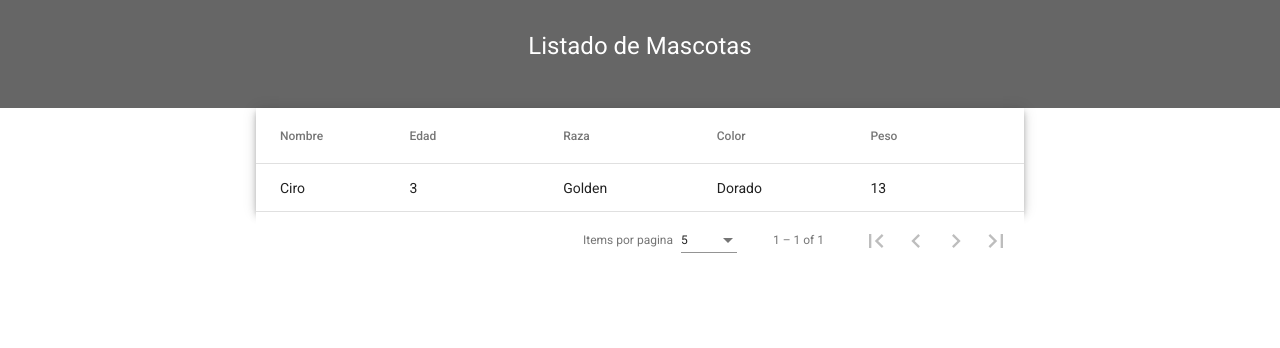
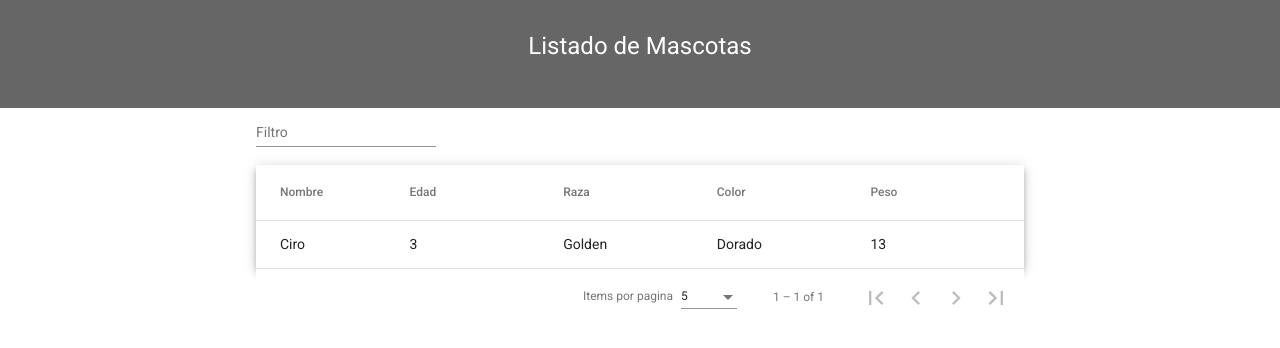
Before and after one commit to AMorenoBerrocal/repositorio-NetCore-Angular, an Angular app in the folder FE-CRUDMascotas/: page / in a window 1280 px wide. Shown: the top 348 px of the page. Built offline with nearby package versions, Linux system fonts and the light colour scheme.

Commit message:
Añadiendo filtros

```diff
--- a/FE-CRUDMascotas/src/app/components/listado-mascota/listado-mascota.component.css
+++ b/FE-CRUDMascotas/src/app/components/listado-mascota/listado-mascota.component.css
@@ -16,3 +16,8 @@
 td, th {
     width: 15%;
 }
+
+.mat-mdc-form-field {
+    font-size: 14px;
+    width: 100%;
+  }
--- a/FE-CRUDMascotas/src/app/components/listado-mascota/listado-mascota.component.html
+++ b/FE-CRUDMascotas/src/app/components/listado-mascota/listado-mascota.component.html
@@ -4,15 +4,20 @@
 
 <div class="container">
 
-    <table mat-table [dataSource]="dataSource" class="mat-elevation-z5">
+    <mat-form-field>
+        <mat-label>Filtro</mat-label>
+        <input matInput (keyup)="applyFilter($event)" placeholder="Buscar" #input autocomplete="off">
+    </mat-form-field>
+
+    <table mat-table [dataSource]="dataSource" class="mat-elevation-z5" matSort>
 
         <ng-container matColumnDef="nombre">
-          <th mat-header-cell *matHeaderCellDef> Nombre </th>
+          <th mat-header-cell *matHeaderCellDef mat-sort-header> Nombre </th>
           <td mat-cell *matCellDef="let element"> {{element.nombre}} </td>
         </ng-container>
 
         <ng-container matColumnDef="edad">
-            <th mat-header-cell *matHeaderCellDef> Edad </th>
+            <th mat-header-cell *matHeaderCellDef mat-sort-header> Edad </th>
             <td mat-cell *matCellDef="let element"> {{element.edad}} </td>
         </ng-container>
 
--- a/FE-CRUDMascotas/src/app/components/listado-mascota/listado-mascota.component.ts
+++ b/FE-CRUDMascotas/src/app/components/listado-mascota/listado-mascota.component.ts
@@ -1,5 +1,6 @@
 import { AfterViewInit, Component, OnInit, ViewChild } from '@angular/core';
 import { MatPaginator } from '@angular/material/paginator';
+import { MatSort } from '@angular/material/sort';
 import { MatTableDataSource } from '@angular/material/table';
 import { Mascota } from 'src/app/interfaces/mascota';
 
@@ -18,6 +19,8 @@
   dataSource = new MatTableDataSource<Mascota>(listMascotas);
 
   @ViewChild(MatPaginator) paginator!: MatPaginator;
+  @ViewChild(MatSort) sort!: MatSort;
+
 
   constructor() { }
 
@@ -27,6 +30,12 @@
   ngAfterViewInit(){
     this.dataSource.paginator = this.paginator;
     this.paginator._intl.itemsPerPageLabel = 'Items por pagina';
+    this.dataSource.sort = this.sort;
+  }
+
+  applyFilter(event: Event) {
+    const filterValue = (event.target as HTMLInputElement).value;
+    this.dataSource.filter = filterValue.trim().toLowerCase();
   }
 
 }
```
Also changed, not shown: FE-CRUDMascotas/src/app/app.module.ts (+7 -1 lines).
